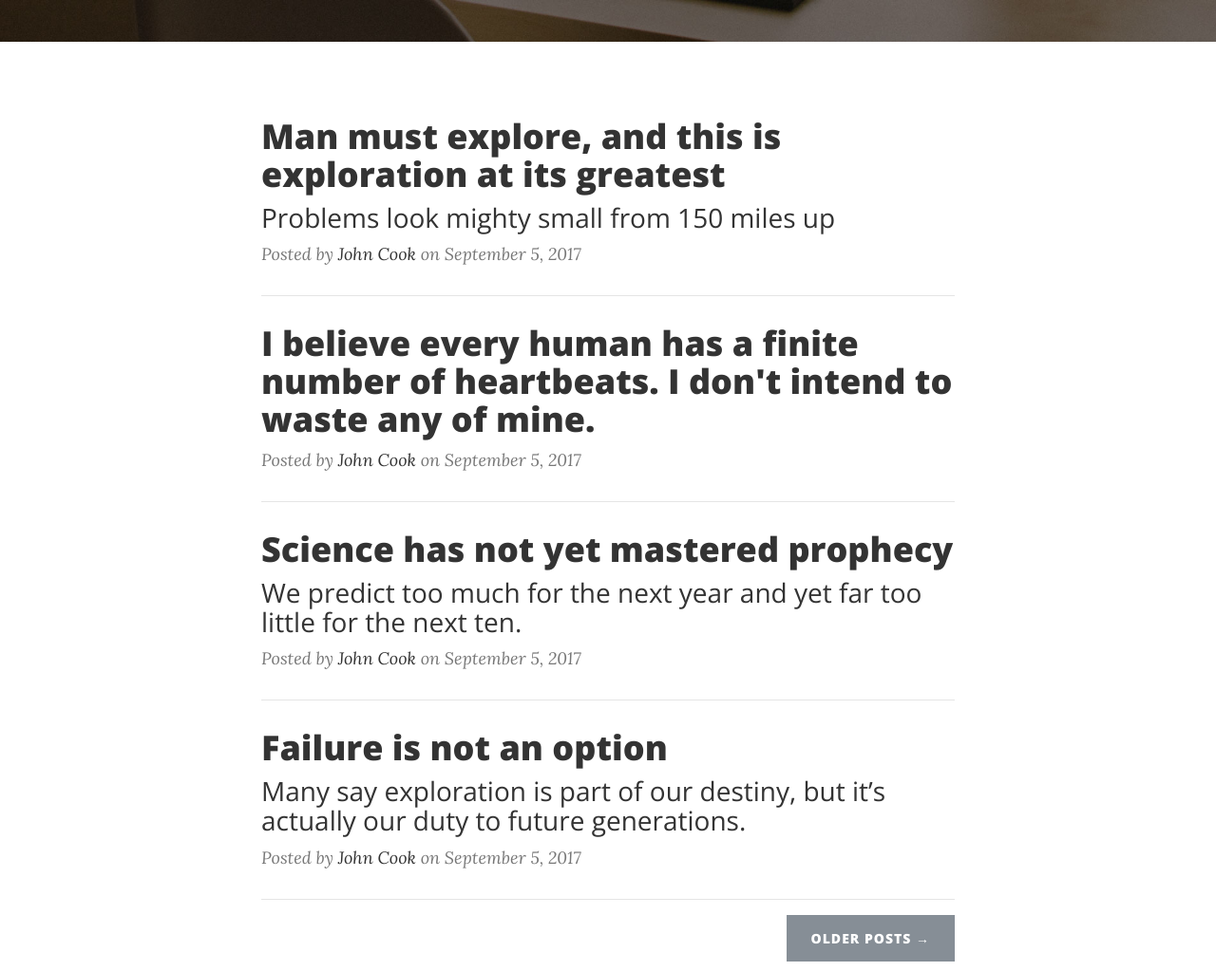
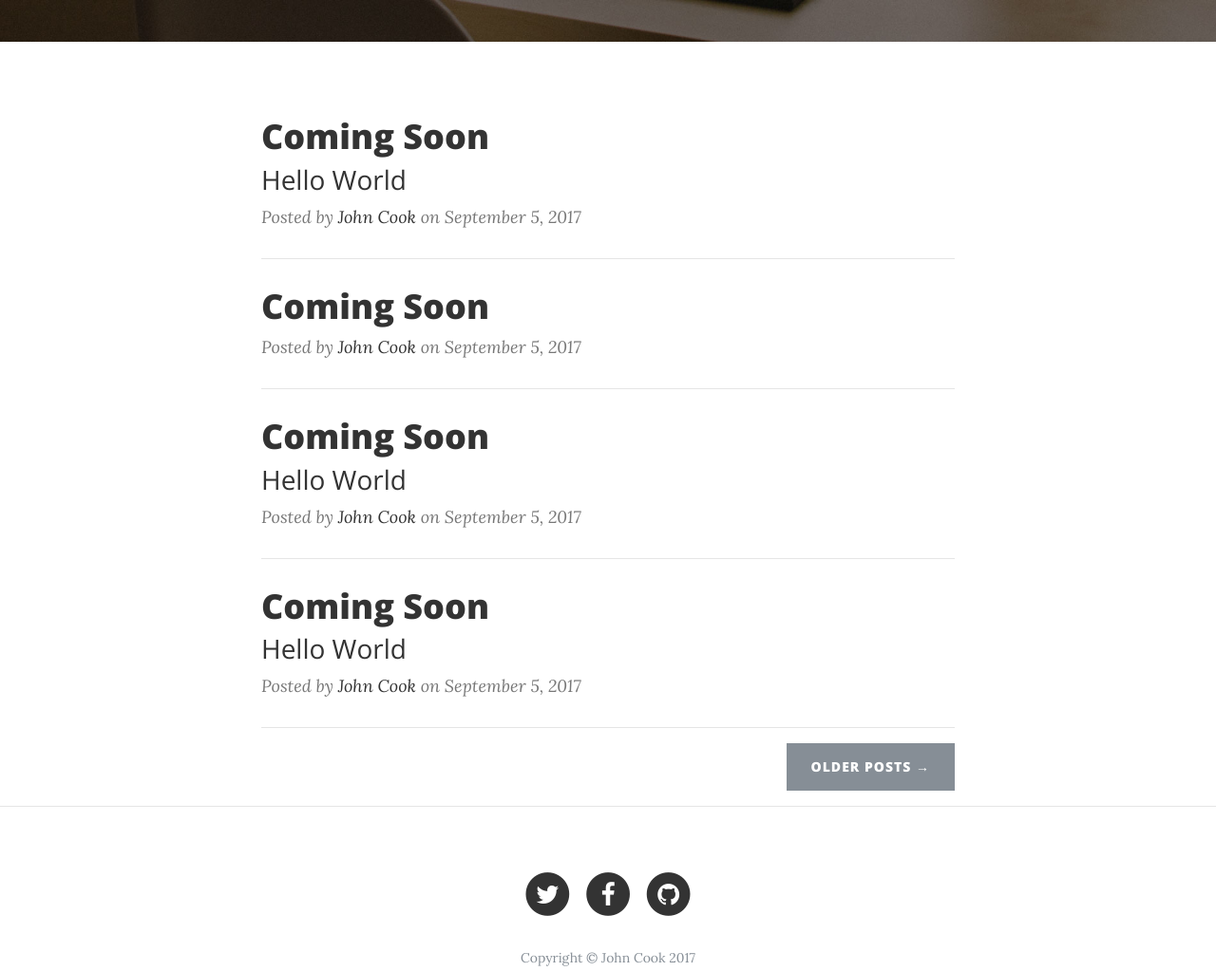
Before and after one commit to marinatedcode/marinatedcode.github.io, a website: page index.html in a window 1280 px wide. Shown: the part 480-1503 px from the top of the page at 95% size. Drawn offline with nearby package versions, Linux system fonts and the light colour scheme.

Commit message:
TODO: First blog entry

```diff
--- a/index.html
+++ b/index.html
@@ -76,10 +76,10 @@
           <div class="post-preview">
             <a href="post.html">
               <h2 class="post-title">
-                Man must explore, and this is exploration at its greatest
+                Coming Soon
               </h2>
               <h3 class="post-subtitle">
-                Problems look mighty small from 150 miles up
+                Hello World
               </h3>
             </a>
             <p class="post-meta">Posted by
@@ -90,7 +90,7 @@
           <div class="post-preview">
             <a href="post.html">
               <h2 class="post-title">
-                I believe every human has a finite number of heartbeats. I don't intend to waste any of mine.
+                Coming Soon
               </h2>
             </a>
             <p class="post-meta">Posted by
@@ -101,10 +101,10 @@
           <div class="post-preview">
             <a href="post.html">
               <h2 class="post-title">
-                Science has not yet mastered prophecy
+                Coming Soon
               </h2>
               <h3 class="post-subtitle">
-                We predict too much for the next year and yet far too little for the next ten.
+                Hello World
               </h3>
             </a>
             <p class="post-meta">Posted by
@@ -115,10 +115,10 @@
           <div class="post-preview">
             <a href="post.html">
               <h2 class="post-title">
-                Failure is not an option
+                Coming Soon
               </h2>
               <h3 class="post-subtitle">
-                Many say exploration is part of our destiny, but it’s actually our duty to future generations.
+                Hello World
               </h3>
             </a>
             <p class="post-meta">Posted by
```
